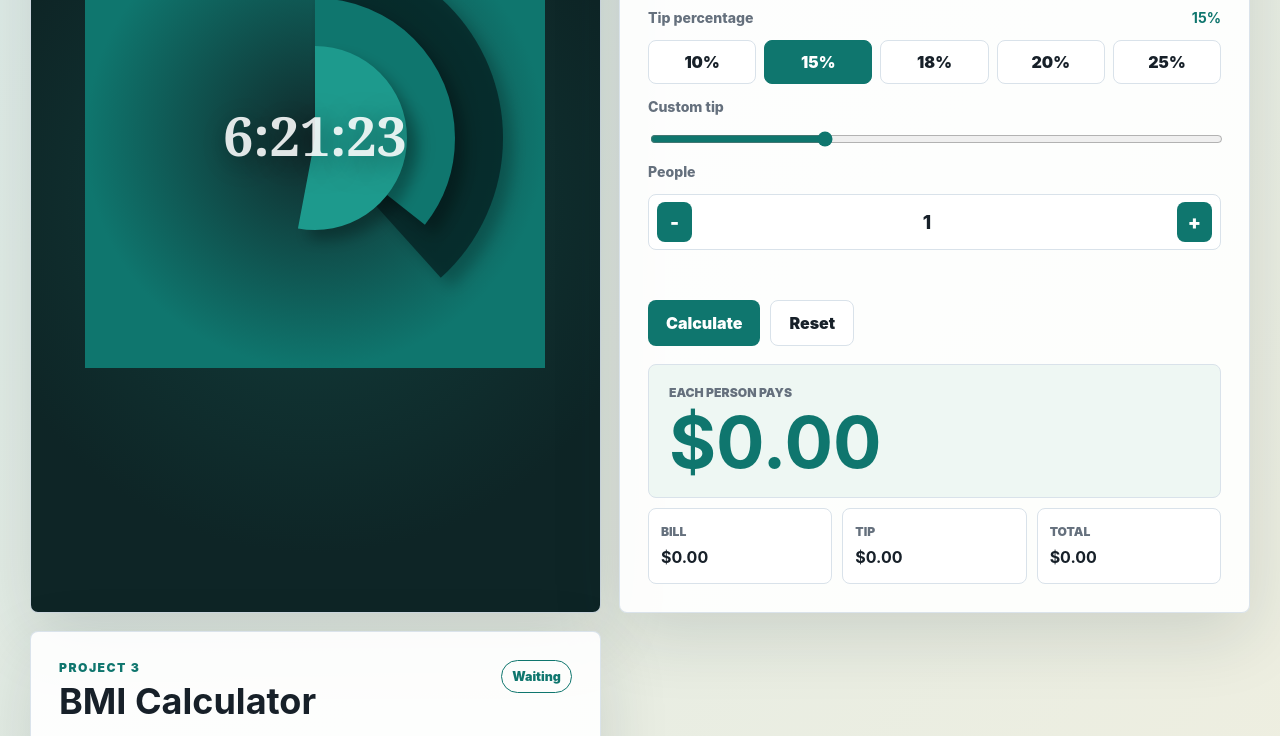
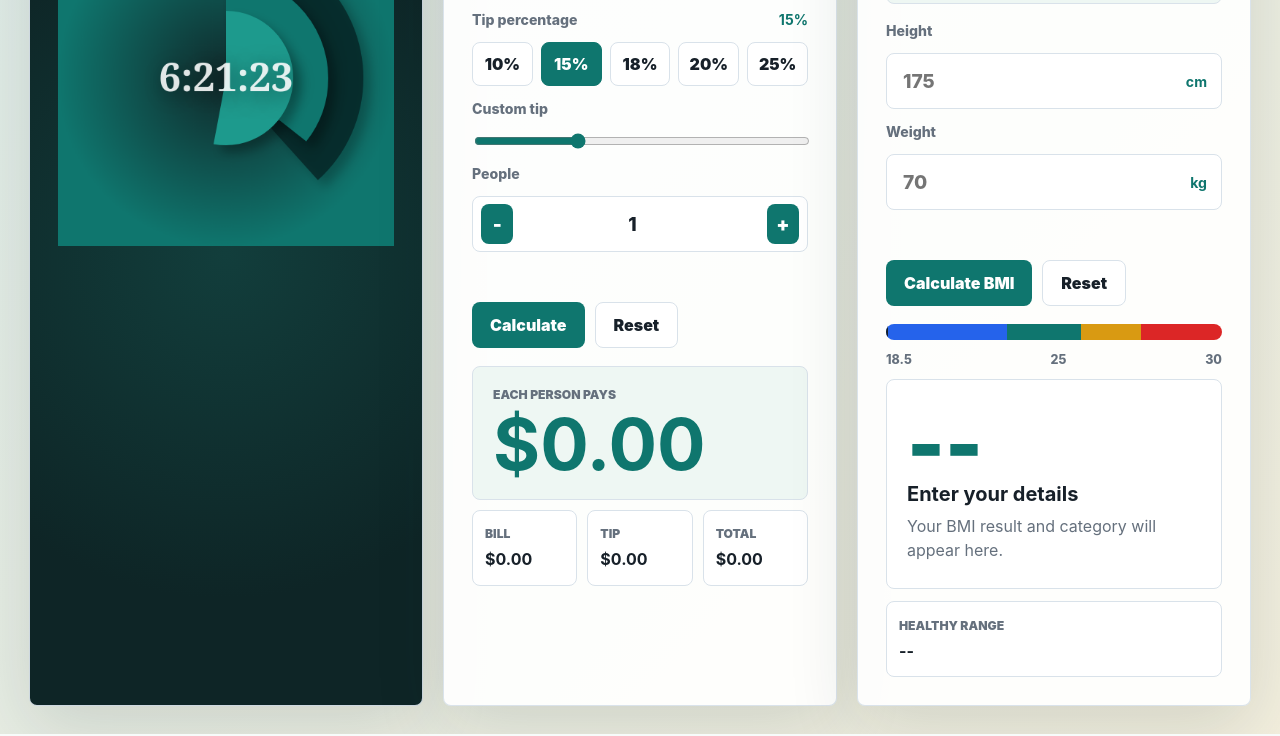
Before and after one commit to Shibani987/combine, a plain HTML site: page index.html in a window 1280 px wide. Shown: the part 580-1316 px from the top of the page. Drawn offline with Linux system fonts and the light colour scheme.

Commit message:
first commit

```diff
--- a/styles.css
+++ b/styles.css
@@ -33,11 +33,11 @@ input {
 }
 
 .dashboard {
-  width: min(1220px, calc(100% - 32px));
+  width: min(1480px, calc(100% - 58px));
   margin: 0 auto;
   display: grid;
-  grid-template-columns: 0.95fr 1.05fr;
-  gap: 18px;
+  grid-template-columns: repeat(auto-fit, minmax(360px, 1fr));
+  gap: 20px;
   padding: 28px 0;
 }
 
@@ -422,7 +422,7 @@ input[type="range"] {
   line-height: 1.55;
 }
 
-@media (max-width: 920px) {
+@media (max-width: 860px) {
   .dashboard {
     grid-template-columns: 1fr;
   }
```
